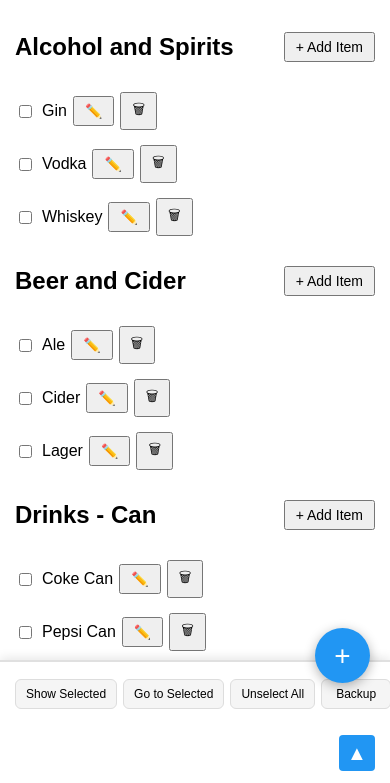
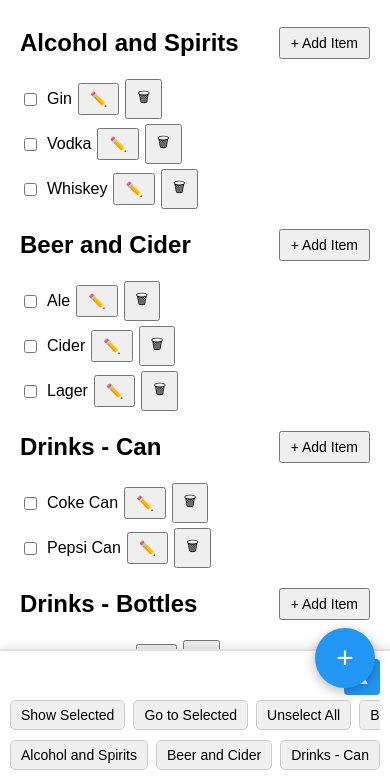
Before and after one commit to harindu-jayathilaka/shop-order-list-v2, a plain HTML site: page index.html in a window 390 px wide. Shown: the part 61-844 px from the top of the page. Drawn offline with nearby package versions, Linux system fonts and the light colour scheme.

Commit message:
Update index.html

```diff
--- a/index.html
+++ b/index.html
@@ -2,44 +2,56 @@
 <html lang="en">
 <head>
   <meta charset="UTF-8" />
-<meta name="viewport" content="width=device-width, initial-scale=1" />
+  <meta name="viewport" content="width=device-width, initial-scale=1.0"/>
   <title>Shop Order List</title>
-<link rel="manifest" href="manifest.json" />
-<link rel="apple-touch-icon" href="icon-192.png" />
-<meta name="apple-mobile-web-app-capable" content="yes" />
-<meta name="apple-mobile-web-app-title" content="Shop Order List" />
+  <link rel="manifest" href="manifest.json">
+  <link rel="apple-touch-icon" href="icon-192.png">
+  <meta name="apple-mobile-web-app-capable" content="yes">
+  <meta name="apple-mobile-web-app-title" content="Shop Order List">
   <style>
     body {
       font-family: Arial, sans-serif;
       margin: 20px;
-    padding-bottom: 140px;
+      padding-bottom: 150px;
     }
+
     h1 {
       text-align: center;
       margin-bottom: 30px;
     }
+
     h2 {
       margin-top: 20px;
       display: flex;
       justify-content: space-between;
       align-items: center;
     }
+
     .item {
       display: flex;
       align-items: center;
       margin-bottom: 5px;
     }
+
     input[type="checkbox"] {
       margin-right: 10px;
     }
+
     button {
-    margin: 5px 0;
-    padding: 5px 10px;
+      padding: 6px 10px;
       font-size: 14px;
       cursor: pointer;
     }
 
-  /* Wide Bottom Control Panel */
+    #output {
+      white-space: pre-line;
+      margin-top: 10px;
+      background: #f4f4f4;
+      padding: 10px;
+      border-radius: 8px;
+      margin-bottom: 20px;
+    }
+
     .bottom-control-panel {
       position: fixed;
       bottom: 0;
@@ -47,63 +59,61 @@
       right: 0;
       background: #ffffff;
       border-top: 2px solid #e0e0e0;
-    padding: 15px 20px;
+      padding: 10px 15px;
       display: flex;
       flex-direction: column;
-    gap: 10px;
-    box-shadow: 0 -2px 10px rgba(0, 0, 0, 0.1);
+      align-items: stretch;
+      box-shadow: 0 -2px 10px rgba(0,0,0,0.1);
       z-index: 1000;
-    transition: height 0.3s ease, padding 0.3s ease;
+      transition: transform 0.3s ease;
     }
 
-  /* Minimized state */
     .bottom-control-panel.minimized {
-    height: 40px;
-    padding: 8px 20px;
-    overflow: hidden;
+      transform: translateY(calc(100% - 38px));
     }
 
-  .bottom-control-panel .top-buttons,
-  .bottom-control-panel .section-buttons {
+    .control-buttons, #goto-buttons {
       display: flex;
+      overflow-x: auto;
       gap: 8px;
+      margin: 5px 0;
     }
 
-  .bottom-control-panel .top-buttons button,
-  .bottom-control-panel .section-buttons button {
-    flex: none;
-    min-width: 80px;
-    padding: 8px 12px;
-    font-size: 13px;
-    background: #f5f5f5;
-    border: 1px solid #ddd;
-    border-radius: 6px;
+    .control-buttons button, #goto-buttons button {
+      flex: 0 0 auto;
+      background: #f0f0f0;
+      border: 1px solid #ccc;
+      border-radius: 5px;
       white-space: nowrap;
     }
 
-  .bottom-control-panel .top-buttons button:hover,
-  .bottom-control-panel .section-buttons button:hover {
-    background: #e9e9e9;
+    .control-buttons button:hover, #goto-buttons button:hover {
+      background: #e0e0e0;
     }
 
-  .bottom-control-panel .section-buttons {
-    overflow-x: auto;
-    padding-bottom: 5px;
-    scrollbar-width: thin;
-    scrollbar-color: #bbb transparent;
-  }
-  .bottom-control-panel .section-buttons::-webkit-scrollbar {
-    height: 6px;
-  }
-  .bottom-control-panel .section-buttons::-webkit-scrollbar-track {
-    background: transparent;
-  }
-  .bottom-control-panel .section-buttons::-webkit-scrollbar-thumb {
-    background-color: #bbb;
-    border-radius: 3px;
+    .floating-add-btn {
+      position: fixed;
+      bottom: 100px;
+      right: 20px;
+      width: 60px;
+      height: 60px;
+      border-radius: 50%;
+      background: #2196F3;
+      color: white;
+      font-size: 30px;
+      border: none;
+      cursor: pointer;
+      box-shadow: 0 3px 12px rgba(0,0,0,0.3);
+      z-index: 1001;
+      display: flex;
+      align-items: center;
+      justify-content: center;
     }
 
-  /* Toggle button for minimizing */
+    .floating-add-btn:hover {
+      background: #1976D2;
+    }
+
     #toggle-panel-btn {
       align-self: flex-end;
       background: #2196f3;
@@ -119,89 +129,15 @@
       margin: 0;
       touch-action: manipulation;
       user-select: none;
-    transition: background-color 0.3s ease;
-  }
-  #toggle-panel-btn:hover {
-    background: #1976d2;
     }
 
-  /* Floating Add Button - Bottom Right Corner */
-  .floating-add-btn {
-    position: fixed;
-    bottom: 85px;
-    right: 25px;
-    width: 60px;
-    height: 60px;
-    border-radius: 50%;
-    background: #2196f3;
-    color: white;
-    font-size: 30px;
-    border: none;
-    cursor: pointer;
-    box-shadow: 0 3px 12px rgba(0, 0, 0, 0.3);
-    z-index: 1001;
-    display: flex;
-    align-items: center;
-    justify-content: center;
-  }
-
-  .floating-add-btn:hover {
-    background: #1976d2;
-  }
-
-  #output {
-    white-space: pre-line;
-    margin-top: 10px;
-    background: #f4f4f4;
-    padding: 10px;
-    border-radius: 8px;
-    margin-bottom: 20px;
-  }
-
-  h2 span.section-name {
-    font-weight: bold;
-  }
-
-  /* Responsive adjustments */
     @media (max-width: 768px) {
       .bottom-control-panel {
-      padding: 12px 15px;
+        padding: 8px 10px;
       }
-
-    .bottom-control-panel .top-buttons,
-    .bottom-control-panel .section-buttons {
-      gap: 6px;
-    }
-
-    .bottom-control-panel .top-buttons button,
-    .bottom-control-panel .section-buttons button {
-      min-width: 70px;
-      font-size: 12px;
-      padding: 7px 10px;
-    }
-
-    .floating-add-btn {
-      bottom: 80px;
-      right: 20px;
-      width: 55px;
-      height: 55px;
-      font-size: 28px;
-    }
-  }
-
-  @media (max-width: 480px) {
-    body {
-      margin: 15px;
-      padding-bottom: 110px;
-    }
-
-    .bottom-control-panel {
-      flex-direction: column;
-      gap: 8px;
-    }
-
       .floating-add-btn {
         bottom: 95px;
+        right: 15px;
       }
     }
   </style>
@@ -211,12 +147,13 @@
   <h1>Shop Order List</h1>
   <div id="list"></div>
 
-<!-- Floating Add Item Button -->
   <button class="floating-add-btn" onclick="addItemToVisibleSection()" title="Add item to current section">+</button>
 
-<!-- Wide Bottom Control Panel -->
+  <!-- Bottom Control Panel -->
   <div class="bottom-control-panel" id="bottom-panel">
-  <div class="top-buttons control-buttons">
+    <button id="toggle-panel-btn" title="Minimize panel">▲</button>
+
+    <div class="control-buttons">
       <button onclick="showSelected()">Show Selected</button>
       <button onclick="scrollToOutput()">Go to Selected</button>
       <button onclick="unselectAll()">Unselect All</button>
@@ -224,15 +161,15 @@
       <button onclick="restoreData()">Restore</button>
       <button onclick="exportToPDF()">Export PDF</button>
     </div>
-  <div class="section-buttons" id="section-buttons-container" aria-label="Section navigation buttons">
-    <!-- Section buttons inserted here dynamically -->
-  </div>
-  <button id="toggle-panel-btn" aria-label="Toggle control panel minimize">▲</button>
+
+    <!-- Go To Section Buttons -->
+    <div id="goto-buttons"></div>
   </div>
 
   <div id="output"></div>
 
   <script src="https://cdnjs.cloudflare.com/ajax/libs/jspdf/2.5.1/jspdf.umd.min.js"></script>
   <script src="app.js"></script>
+
 </body>
 </html>
```
Lines whose indentation alone changed are shown as unchanged.
